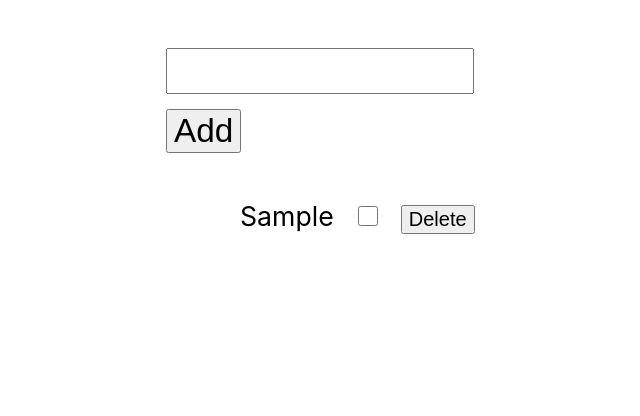
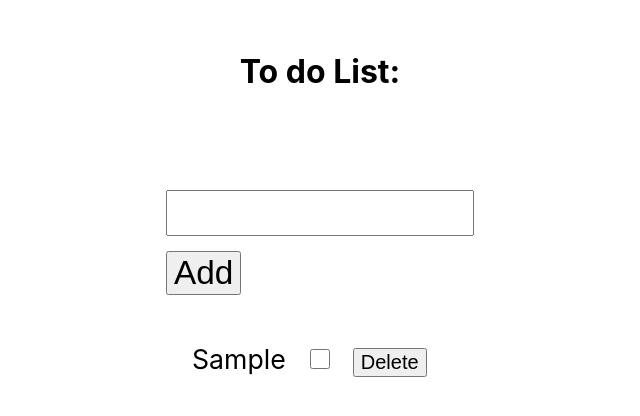
Before and after one commit to jkohh12/todo-list, a React (Create React App) app: page / in a window 1280 px wide. Both pictures are taken after typing "Sample" into the empty fields and a click on the input "Add". Shown: the top 416 px of the page, without its empty margins (320-960 px from the left). Built offline with nearby package versions, Linux system fonts and the light colour scheme.

Commit message:
completed todo list

```diff
--- a/src/App.css
+++ b/src/App.css
@@ -5,6 +5,14 @@
   height: 200px;
 
 
+
+}
+
+.header {
+  display: flex;
+  justify-content: center;
+  align-items: center;
+  height: 100px;
 
 }
 
@@ -22,7 +30,7 @@
 .display {
   align-items: center;
   justify-content: center;
-  margin-left:25%;
+  margin-left:40%;
   font-size: 20pt;
 
 
--- a/src/App.js
+++ b/src/App.js
@@ -1,7 +1,6 @@
 import React, {useState} from 'react';
 import FruitForm from './components/FruitForm';
 import TodoForm from './components/TodoForm';
-import TodoDisplay from './components/TodoDisplay';
 import './App.css';
 
 function App() {
@@ -10,15 +9,39 @@ function App() {
 
 
   const addNewTask = ( addTask ) => {
-    setNewTask([...newTask, addTask]);
+    if(addTask == '') return;
+    const taskToAdd = { text: addTask, checked: false}; //setting properties to each item added
+    // text property and checked property
+    setNewTask([...newTask, taskToAdd]);
   }
 
-  const deleteCurrentTask = ( deleteTask ) => {
-    const newTaskList = newTask.filter((task) => task != deleteTask);
+
+
+  const deleteCurrentTask = (index) => {
+
+    const newTaskList = newTask.filter((_, i) => i != index);
+    // (represented by _, which is a convention used when you don't intend to use the parameter)
+    // and the index of the current element in the array (represented by i).
+    // If the condition i != index is true for an element,
+    // it will be included in the newTaskList array.
+    // basically filter to only what isnt i == index
     setNewTask(newTaskList);
+
+
   }
+
+  const handleCheck = (index) => {
+    const updatedItems = [...newTask]; //copying list
+    updatedItems[index].checked = !updatedItems[index].checked; //negates current value of checked property
+    //if it was true, it becomes false, false to true
+    setNewTask(updatedItems);
+  }
+
   return (
     <>
+    <h1 className = 'header'>
+      To do List:
+    </h1>
 
     <div className = 'App'>
       <TodoForm onNewTask = { addNewTask }/>
@@ -29,7 +52,20 @@ function App() {
     <div className = 'display'>
       {
           newTask.map((task, index) => (
-            <TodoDisplay deleteNewTask = { deleteCurrentTask } key = {index} task = {task} />
+            <div key = {index} style = {{ textDecoration: task.checked ? 'line-through' : 'none'}}>
+              <span>
+              {task.text}
+              </span>
+              <label className = 'checkBox'>
+                <input checked = {task.checked} type = "checkbox" onChange= {() => handleCheck(index)}/>
+                <button type = "button" className = 'delete' onClick={() => deleteCurrentTask(index)}>
+                Delete
+                </button>
+              </label>
+
+
+            </div>
+
           ))
       }
     </div>
--- a/src/components/TodoDisplay.jsx
+++ /dev/null
@@ -1,31 +0,0 @@
-import React, {useState} from 'react'
-
-
-export const TodoDisplay = ({task}, props) => {
-
-
-  const [isComplete, setIsComplete] = useState(false);
-
-  const deleteTask = (e) =>  {
-    e.preventDefault();
-    // isComplete ?
-    props.deleteNewTask({task});
-    // :
-
-  }
-
-  return (
-    <form onSubmit = {deleteTask}>
-        <div className = 'display'>
-            {task}
-            <label className = 'checkBox'>
-                <input type = "checkbox" checked = {isComplete} onChange = {e => setIsComplete(e.target.checked)}/>
-                <button className = 'delete'>Delete</button>
-            </label>
-        </div>
-
-    </form>
-  )
-}
-
-export default TodoDisplay
```
